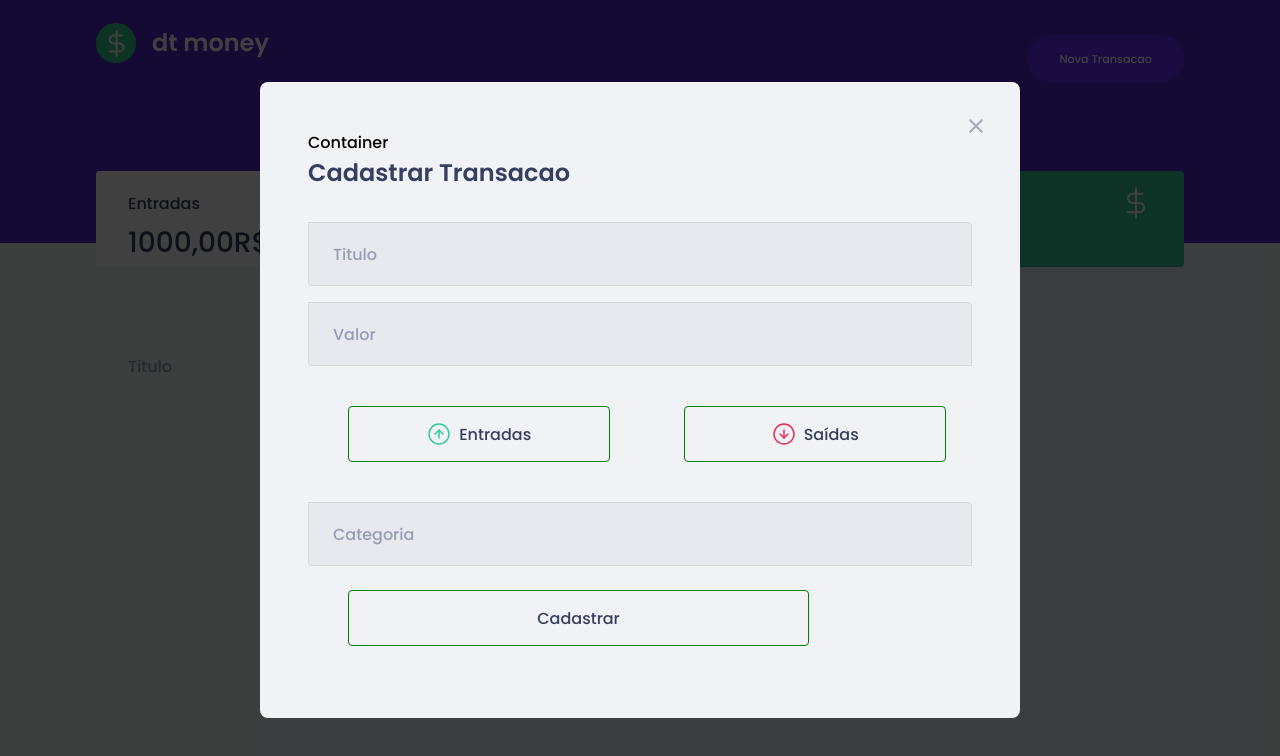
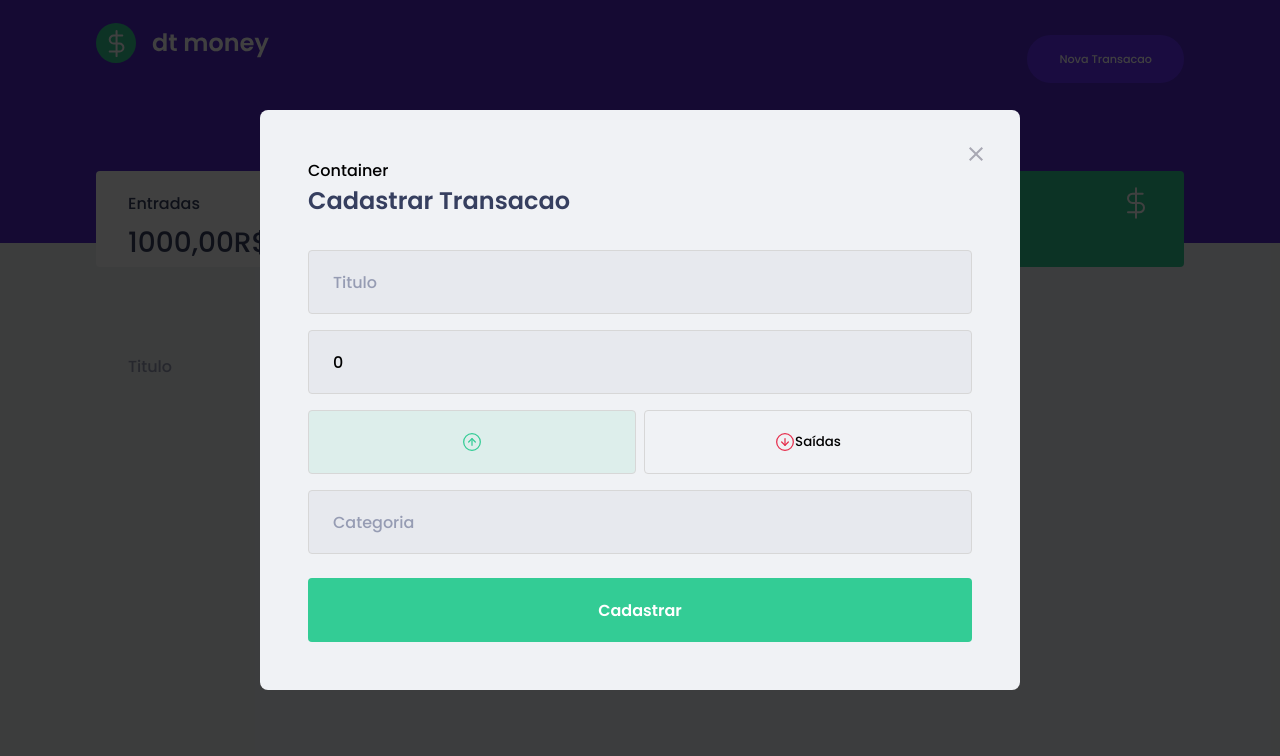
Before and after one commit to doug1993/dtmoney, a React (Create React App) app: page / in a window 1280 px wide. Both pictures are taken after a click on the button "Nova Transacao". Shown: the top 756 px of the page. Built offline with nearby package versions, Linux system fonts and the light colour scheme; what miragejs would draw is missing.

Commit message:
formatando valores

```diff
--- a/package.json
+++ b/package.json
@@ -22,6 +22,7 @@
     "@types/react": "^17.0.0",
     "@types/react-dom": "^17.0.0",
     "@types/styled-components": "^5.1.15",
+    "polished": "^4.1.3",
     "typescript": "^4.1.2"
   },
   "scripts": {
--- a/src/components/NewTransactionsModal/index.tsx
+++ b/src/components/NewTransactionsModal/index.tsx
@@ -3,7 +3,8 @@ import {Container,TransactionTypeContainer,RadioBox} from './styles'
 import closeImg from '../../assets/exit.svg'
 import incomeImg from '../../assets/Entradas.svg'
 import outcomeImg from '../../assets/Saídas.svg'
-import { useState } from 'react'
+import { FormEvent, useState } from 'react'
+import { api } from '../../services/api'
 
 
 interface NewTransactionsModalProps{
@@ -14,8 +15,23 @@ interface NewTransactionsModalProps{
 
 
 export function NewTransactionsModal ({isOpen,onRequestClose}: NewTransactionsModalProps){
+    const[title,setTitle]=useState('')
+    const[value,setValue]=useState(0)
+    const[category,setCategory]=useState('')
+    const [type, setType] = useState('deposit')
 
-    const [ type, setType] = useState('deposit')
+    function handleCreateNewTransaction(event: FormEvent){
+        //esta funcao evita o funcionamento padrao de reload da pagina apos enviar o formulario
+         event.preventDefault()
+
+         const data = {
+                 value,
+                 title,
+                 category,
+                 type
+             }
+         api.post('/transactions',data)
+    }
 
     return (
 
@@ -29,12 +45,18 @@ export function NewTransactionsModal ({isOpen,onRequestClose}: NewTransactionsMo
         <button type="button" id="exit" onClick= {onRequestClose} >
             <img src={closeImg} alt="Fechar Modal"/>
         </button>
-        <Container> Container
+        <Container onSubmit= {handleCreateNewTransaction}> Container
 
                     <h2>Cadastrar Transacao</h2>
-                    <input placeholder="Titulo" />
+                    <input placeholder="Titulo"
+                        value={title}
+                        onChange={event => setTitle(event.target.value)}
+                    />
 
-                    <input type="number"placeholder="Valor" />
+                    <input type="number"placeholder="Valor"
+                        value={value}
+                        onChange={event =>setValue(Number(event.target.value))}
+                    />
 
                     <TransactionTypeContainer>
                         <RadioBox
@@ -43,17 +65,17 @@ export function NewTransactionsModal ({isOpen,onRequestClose}: NewTransactionsMo
                               */
                             id ="category"
                             onClick={()=>{setType('deposit');}}
-
                             isActive={type ==='deposit'}
+                            activeColor="green"
                         >
-                            <img src={incomeImg} alt="Entradas"  /> Entradas
+                            <img src={incomeImg} alt="Entradas"  />
                         </RadioBox>
 
                         <RadioBox
-
-                        id ="category"
-                        onClick={()=>{setType('withdraw');}}
-                        isActive={type==='withdraw'}
+                            id ="category"
+                            onClick={()=>{setType('withdraw');}}
+                            isActive={type==='withdraw'}
+                            activeColor="red"
                         >
                             <img src={outcomeImg} alt="Saídas"  />  <p>Saídas</p>
                         </RadioBox>
@@ -61,7 +83,10 @@ export function NewTransactionsModal ({isOpen,onRequestClose}: NewTransactionsMo
                     </TransactionTypeContainer>
 
 
-                    <input placeholder="Categoria" />
+                    <input placeholder="Categoria"
+                        value={category}
+                        onChange={event => setCategory(event.target.value)}
+                    />
 
                     <button type="submit">
                         Cadastrar
--- a/src/components/NewTransactionsModal/styles.ts
+++ b/src/components/NewTransactionsModal/styles.ts
@@ -1,113 +1,83 @@
-import { prependOnceListener } from 'process'
-import styled from 'styled-components'
+import { darken, transparentize } from "polished";
+import styled from "styled-components";
 
 export const Container = styled.form`
-    h2{
+  h2 {
     color: var(--text-title);
     font-size: 1.5rem;
     margin-bottom: 2rem;
   }
-    input{
+  input {
     width: 100%;
     padding: 0 1.5rem;
     height: 4rem;
-        border-radius: 0%.25rem;
-
+    border-radius: 0.25rem;
     border: 1px solid #d7d7d7;
     background: #e7e9ee;
     font-weight: 400;
     font-size: 1rem;
-
-        &::placeholder{
+    &::placeholder {
       color: var(--text-body);
     }
-
-        & + input{
+    & + input {
       margin-top: 1rem;
     }
   }
-    button{
-
-        width: 80%;
-        max-width: 461px;
-        padding: 0.5rem;
-        height: 3.5rem;
-        background: var(--background);
-        color: var(--text-title);
+  button[type="submit"] {
+    width: 100%;
+    padding: 0 1.5rem;
+    height: 4rem;
+    background: var(--green);
+    color: #fff;
     border-radius: 0.25rem;
-        border: 1px solid green;
+    border: 0;
     font-size: 1rem;
-        margin: 1.5rem;
-        margin-left: 2.5rem;
-
-        transition: color 0.7s ;
-            transition: box-shadow 0.7s ;
-            transition: filter 0.7s ;
-        &:hover{
-            color: var(--green);
-            box-shadow: 0 0 32px 1px rgba(0, 250, 50, .4);
-            filter: brightness(0.96);
+    margin-top: 1.5rem;
+    font-weight: 600;
+    transition: filter 0.2s;
+    &:hover {
+      filter: brightness(0.9);
     }
   }
+`
 
-
-
-`
-export const TransactionTypeContainer = styled.div `
+export const TransactionTypeContainer = styled.div`
   margin: 1rem 0;
   display: grid;
   grid-template-columns: 1fr 1fr;
   gap: 0.5rem;
-
-    button#category{
-
-    }
-`
+`;
 
 interface RadioBoxProps {
   isActive: boolean;
+  activeColor: 'green' | 'red';
+}
 
+const colors = {
+  green: '#33cc95',
+  red: '#e52e4d'
 }
 
 export const RadioBox = styled.button<RadioBoxProps>`
   height: 4rem;
-        border:  1px solid #d7d7d7;
-        border-radius: 0.5rem;
-
-        background: ${(props)=>{return props.isActive ? '#ccc ' : 'transparent'}};
-
+  border: 1px solid #d7d7d7;
+  border-radius: 0.25rem;
+  background: ${(props) => props.isActive ? transparentize(0.9, colors[props.activeColor]) : 'transparent'};
   display: flex;
   align-items: center;
   justify-content: center;
-
-        margin-left: 1.5rem;
-
-
+  transition: border-color 0.2s;
+  &:hover {
+    border-color: ${darken(0.1, '#d7d7d7')};
+  }
+  img {
+    width: 20px;
+    height: 20px;
+  }
+  span {
+    display: inline-block;
+    margin-left: 1rem;
+    font-size: 1rem;
     color: var(--text-title);
-        :nth-child(1){
-            transition: color 0.7s ;
-
-
-            &:hover{
-            color: var(--green);
-            box-shadow: 0 0 32px 1px rgba(0, 250, 50, .4);
   }
-        }
-        :nth-child(2){
-            transition: color 0.7s ;
-            transition: box-shadow 0.7s ;
-
-            &:hover{
-            color: var(--red);
-            box-shadow: 0 0 32px 1px rgba(250, 0, 50, .4);
-
-        }
-        }
-
-        img{
-            margin-right: 0.5rem;
-            width: 24px;
-            height: 24px;
-        }
-
 `
--- a/src/components/TransactionsTable/index.tsx
+++ b/src/components/TransactionsTable/index.tsx
@@ -1,11 +1,21 @@
-import { useEffect } from "react";
+import { useEffect, useState } from "react";
 import { api } from "../../services/api";
 import { Container } from "./styles";
 
+interface Transaction{
+    id: number,
+    title:string,
+    amount: number,
+    type: string,
+    category: string,
+    createdAt: string,
+}
+
 export function TransactionsTable(){
+    const [ transactions,setTransactions] = useState<Transaction[]>([])
     useEffect(()=>{
-        api('/transactions')
-        .then(res =>console.log(res.data))
+        api.get('/transactions')
+        .then(res => setTransactions(res.data.transactions))
     },[])
     return(
         <Container>
@@ -18,7 +28,31 @@ export function TransactionsTable(){
                         <th>Data</th>
                     </tr>
                 </thead>
+                <tbody>
+                    {transactions.map(transaction =>{
+                        return(
+                            <tr key={transaction.id}>
 
+                                <td>{transaction.title}</td>
+                                <td className= {transaction.type}>
+                                    {new Intl.NumberFormat('pt-BR',{
+                                     style: 'currency',
+                                     currency: 'BRL'
+                                     }).format(transaction.amount)}
+                                    </td>
+                                    <td>{transaction.category}</td>
+                                <td>
+                                    {
+                                        new Intl.DateTimeFormat('pt-BR').format(
+                                        new Date(transaction.createdAt)
+                                    )}
+                                </td>
+
+                            </tr>
+
+                        )
+                    })}
+                </tbody>
 
             </table>
         </Container>
--- a/src/index.tsx
+++ b/src/index.tsx
@@ -1,16 +1,40 @@
 import React from 'react';
 import ReactDOM from 'react-dom';
-import {createServer} from 'miragejs'
+import {createServer,Model} from 'miragejs'
 import App from './App';
 
 createServer({
+  //para usar o DB do mirage internamente
+  models: {
+    transaction: Model,
+
+  },
+  seeds(server){
+    server.db.loadData({
+      transactions: [
+        {
+          id: 1,
+          title:'Frelance de website',
+          type: 'deposit',
+          category: 'Dev',
+          amount: 6000,
+          createdAt: new Date('2021-11-30 09:00:00' )
+        }
+      ]
+    })
+  },
   routes(){
     this.namespace = 'api'
 
     this.get('/transactions',()=>{
-      return[
+      return this.schema.all('transaction')
 
-      ]
+    })
+    this.post('/transactions',(schema,req)=>{
+      const data = JSON.parse(req.requestBody)
+
+      //faz parte do DB armazanamento de objeto
+      return schema.create('transaction', data)
     })
   }
 })
```
Also changed, not shown: 1 other file (tests, documents, lock files or other folders). Lines whose indentation alone changed are shown as unchanged.
